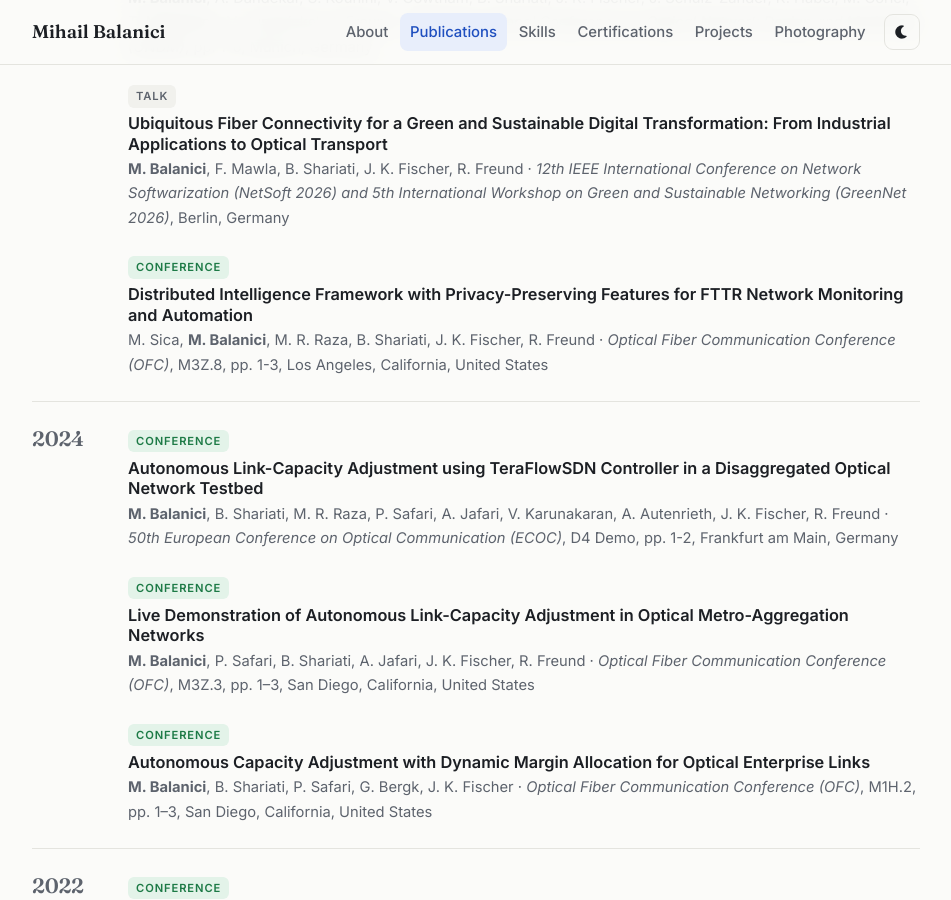
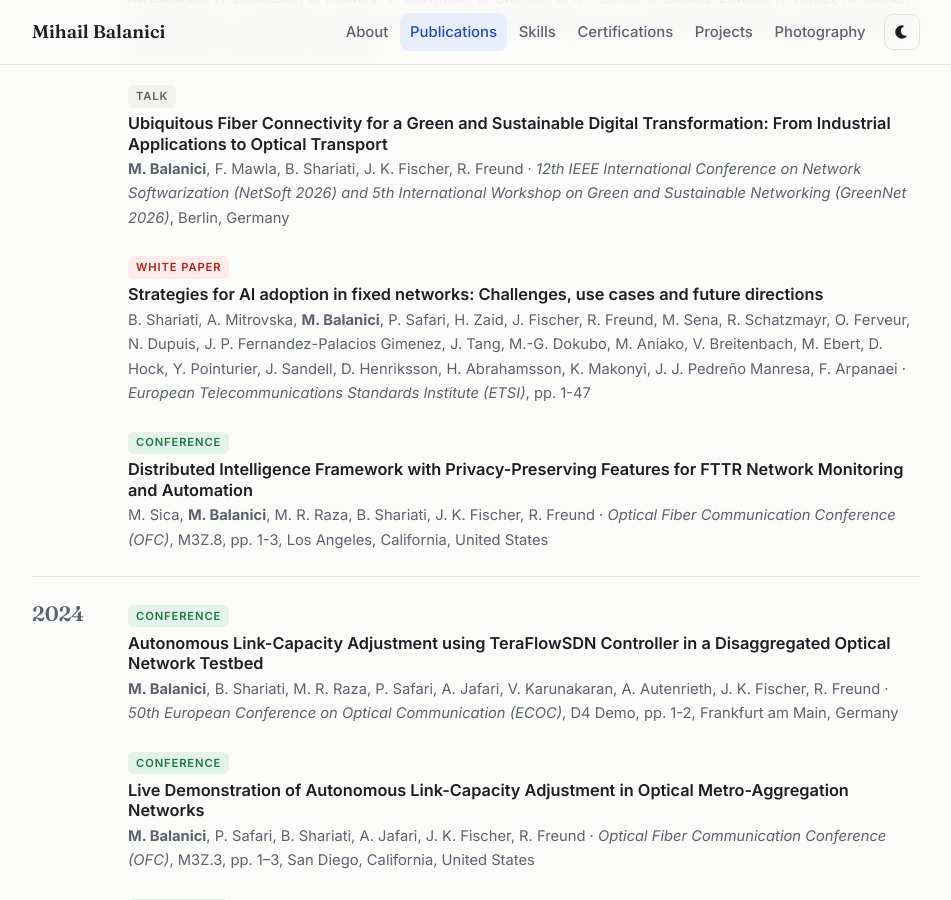
Before and after one commit to mihailbalanici/mihailbalanici.github.io, a Jekyll site: the page built from publications.html, in a window 1280 px wide and 900 px high, scrolled down 392 px. Shown: the whole window, without its empty margins (164-1115 px from the left). Built offline with Jekyll 4.4.1, drawn with Linux system fonts in a browser that asks for light colours.

Commit message:
Update publications.yml

```diff
--- a/_data/publications.yml
+++ b/_data/publications.yml
@@ -1,6 +1,6 @@
 # Key publications, newest first. Add new entries at the top.
 #
-# type:     journal | conference | talk
+# type:     journal | conference | white-paper | talk
 # venue:    conference or journal name only
 # volume, issue:  journals only (leave out or "" if not applicable)
 # paper_id: conference paper/session ID, e.g. M3Z.3 (leave "" if none)
@@ -24,6 +24,15 @@
   year: 2026
   type: talk
   url: "https://netsoft2026.ieee-netsoft.org/workshops"
+
+- title: "Strategies for AI adoption in fixed networks: Challenges, use cases and future directions"
+  authors: B. Shariati, A. Mitrovska, M. Balanici, P. Safari, H. Zaid, J. Fischer, R. Freund, M. Sena, R. Schatzmayr, O. Ferveur, N. Dupuis, J. P. Fernandez-Palacios Gimenez, J. Tang, M.-G. Dokubo, M. Aniako, V. Breitenbach, M. Ebert, D. Hock, Y. Pointurier, J. Sandell, D. Henriksson, H. Abrahamsson, K. Makonyi, J. J. Pedreño Manresa, F. Arpanaei
+  venue: European Telecommunications Standards Institute (ETSI)
+  volume, issue: ETSI White Paper No. 70
+  pages: "1-47"
+  year: 2026
+  type: white-paper
+  url: "https://www.etsi.org/flipbook/?pdf=https%3A%2F%2Fwww.etsi.org%2Fwp-content%2Fuploads%2FETSI-WP-70-Strategies-for-AI-Adoption-in-Fixed-Networks-Challenges_Use-Cases_and-Future-Directions.pdf"
 
 - title: Distributed Intelligence Framework with Privacy-Preserving Features for FTTR Network Monitoring and Automation
   authors: M. Sica, M. Balanici, M. R. Raza, B. Shariati, J. K. Fischer, R. Freund
```
